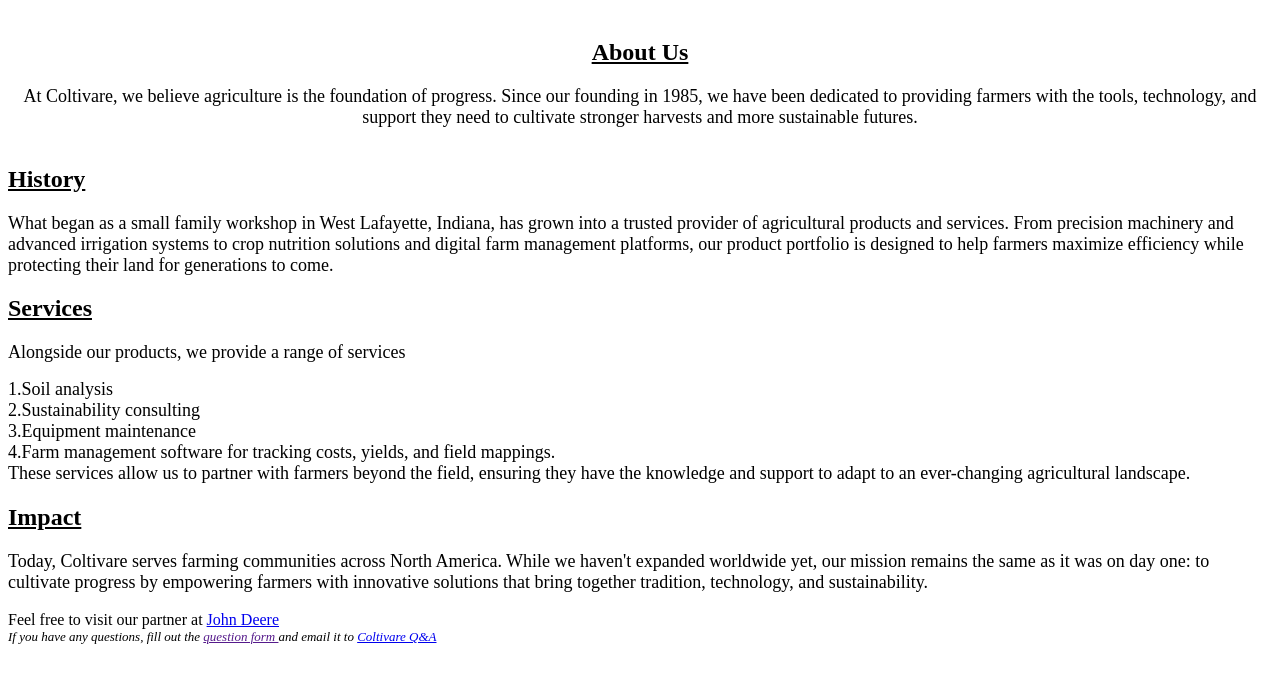
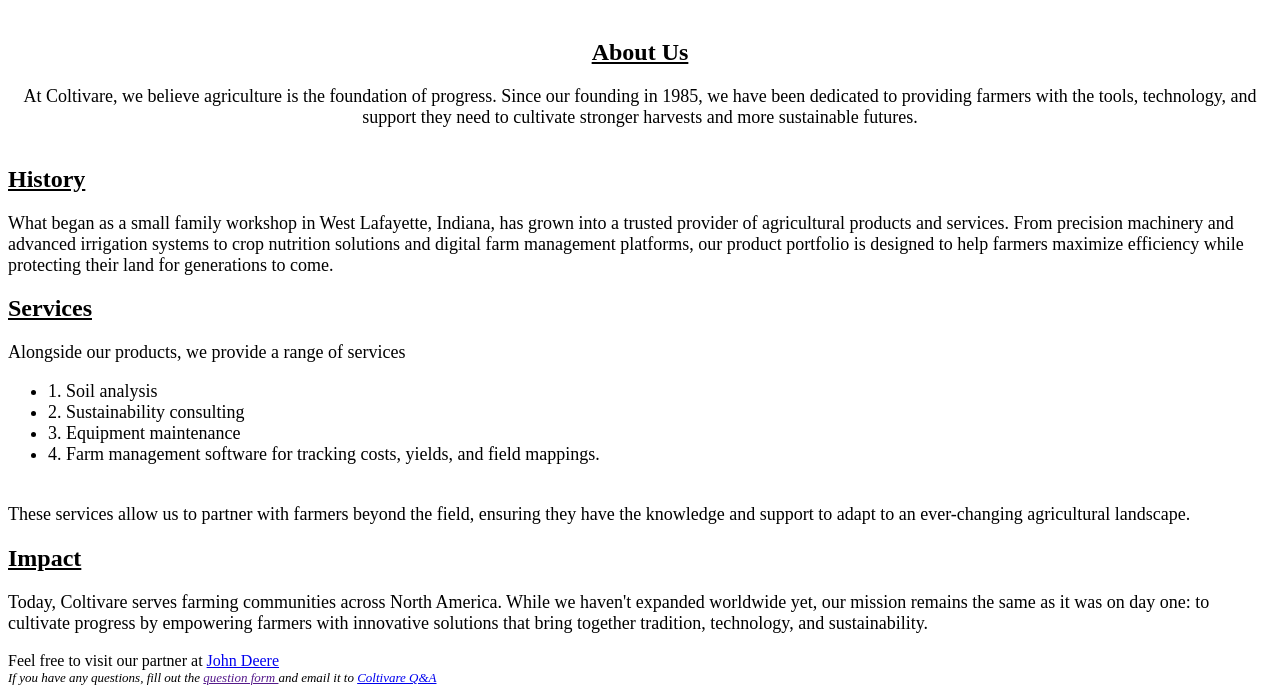
Before and after one commit to carsonkeiser-bot/coltivarecompany.github.io, a plain HTML site: page index.html in a window 1280 px wide. Shown: the part 123-817 px from the top of the page. Drawn offline with Linux system fonts and the light colour scheme.

Commit message:
Update index.html

```diff
--- a/index.html
+++ b/index.html
@@ -20,20 +20,17 @@
     From precision machinery and advanced irrigation systems to crop nutrition solutions and digital farm management platforms, our product portfolio is designed to help farmers maximize efficiency while protecting their land for generations to come. </font>
 <br>
 <h2><b><u>Services</u></b></h2>
-<font size="4">Alongside our products, we provide a range of services</font>
+<font size="4" face="Ariel Bkack"> Alongside our products, we provide a range of services
 <br>
-<div class="indented-block"> <p>
-<font size="4">  1.Soil analysis</font>
+<ul>
+    <li>1. Soil analysis</li>
+    <li>2. Sustainability consulting</li>
+    <li>3. Equipment maintenance</li>
+    <li>4. Farm management software for tracking costs, yields, and field mappings.</li>
+  </ul>
 <br>
-<font size="4">  2.Sustainability consulting</font>
+ These services allow us to partner with farmers beyond the field, ensuring they have the knowledge and support to adapt to an ever-changing agricultural landscape. </font>
 <br>
-<font size="4">  3.Equipment maintenance</font>
-<br>
-<font size="4">  4.Farm management software for tracking costs, yields, and field mappings.</font>
-<br>
-<font size="4"> These services allow us to partner with farmers beyond the field, ensuring they have the knowledge and support to adapt to an ever-changing agricultural landscape. </font>
-<br></p>
-    </div>
 <h2><b><u>Impact</u></b></h2>
 <font size="4">Today, Coltivare serves farming communities across North America. While we haven't expanded worldwide yet, our mission remains the same as it was on day one: to cultivate progress by empowering farmers with innovative solutions that bring together tradition, technology, and sustainability.</font>
 <br>
```
